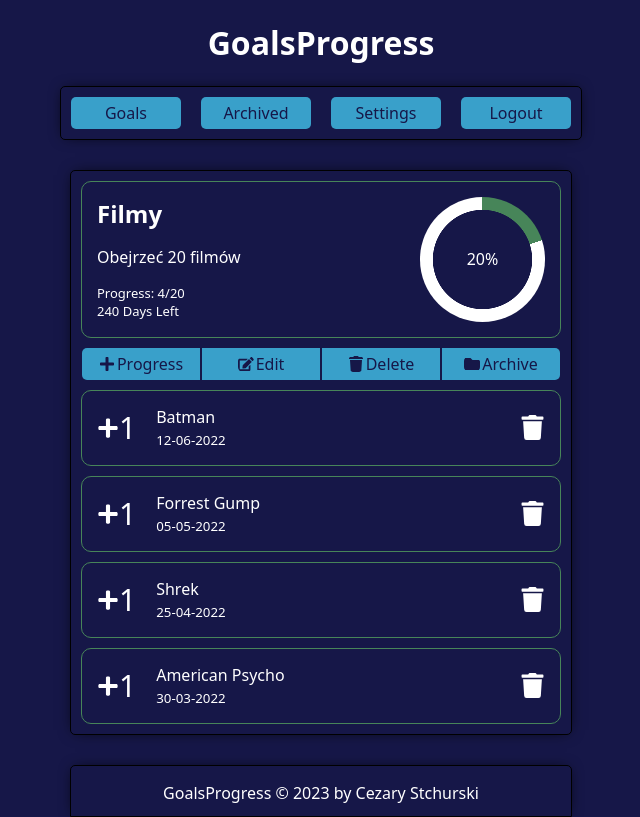
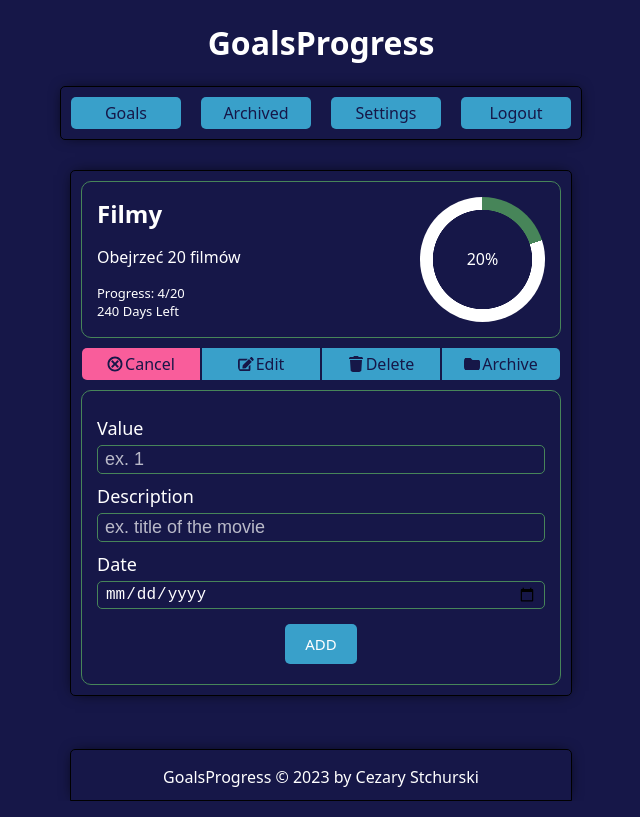
Before and after one commit to czareks2000/GoalsProgress, a React (Create React App) app in the folder goals-progress/: page /goal/1 in a window 1280 px wide. Both pictures are taken after a click on the element "Progress". Shown: the whole page, without its empty margins (319-959 px from the left). Built offline with nearby package versions, Linux system fonts and the light colour scheme.

Commit message:
progress add form component and functionality

```diff
--- a/goals-progress/src/App.css
+++ b/goals-progress/src/App.css
@@ -202,6 +202,10 @@ a .goal{
   background-color: var(--highlight);
 }
 
+.action.active{
+  background-color: var(--highlight);
+}
+
 .progress{
   display: flex;
   cursor: default;
--- a/goals-progress/src/components/Actions.js
+++ b/goals-progress/src/components/Actions.js
@@ -1,12 +1,15 @@
 import { FaPlus, FaEdit, FaTrash, FaFolder } from 'react-icons/fa'
+import { GiCancel } from 'react-icons/gi'
 
-const Actions = () => {
-
+const Actions = ({ onShowAddForm, showAddForm }) => {
     return (
         <div className="actions text-center">
-            <div className="action">
-                <FaPlus/>
-                Progress
+            <div className={`action ${showAddForm ? 'active' : ''}`} onClick={onShowAddForm}>
+                {showAddForm ?
+                <><GiCancel/>Cancel</>
+                :
+                <><FaPlus/>Progress</>
+                }
             </div>
             <div className="action">
                 <FaEdit/>
--- a/goals-progress/src/components/GoalDetails.js
+++ b/goals-progress/src/components/GoalDetails.js
@@ -4,22 +4,12 @@ import { useEffect, useState } from "react"
 import Goal from "./Goal";
 import Actions from "./Actions";
 import ProgressList from "./ProgressList";
+import ProgressAddForm from "./ProgressAddForm";
 
 const GoalDetails = ({ goals }) => {
     const [goal, setGoal] = useState();
-
-    const param = useParams();
-
-    useEffect(() => {
-        const getGoal = () => {
-            const goal = goals.find(x => `${x.id}` === param.id);
-            setGoal(goal);
-        }
-
-        getGoal();
-    })
-
-    const progressList = [
+    const [showAddForm, setShowAddForm] = useState(false);
+    const [progressList, setProgressList] = useState([
     {
         id: 1,
         value: 1,
@@ -44,15 +34,40 @@ const GoalDetails = ({ goals }) => {
         description: 'American Psycho',
         date: '30-03-2022',
     }
-      ]
+    ]);
+
+    const param = useParams();
+
+    useEffect(() => {
+        const getGoal = () => {
+            const goal = goals.find(x => `${x.id}` === param.id);
+            setGoal(goal);
+        }
+
+        getGoal();
+    })
+
+    const toggleAddForm = () => {
+        setShowAddForm(!showAddForm);
+    };
+
+    // add progress
+    const addProgress = (progress) => {
+        setProgressList([ ...progressList, progress]);
+        setShowAddForm(false);
+    }
 
     return (
         <div className="container shadow">
             {goal ?
             <>
                 <Goal goal={goal}/>
-                <Actions/>
+                <Actions showAddForm={showAddForm} onShowAddForm={toggleAddForm}/>
+                {showAddForm ?
+                <ProgressAddForm onAdd={addProgress} toggleAddForm={toggleAddForm}/>
+                :
                 <ProgressList progressList={progressList}/>
+                }
             </>
             :
             <p className="text-center">Loading...</p>
--- /dev/null
+++ b/goals-progress/src/components/ProgressAddForm.js
@@ -0,0 +1,52 @@
+import { useState } from "react"
+
+import Button from "./Button";
+
+const ProgressAddForm = ({ onAdd, toggleAddForm }) => {
+    const [value, setValue] = useState();
+    const [description, setDescription] = useState();
+    const [date, setDate] = useState();
+
+
+    const onSubmit = (e) => {
+        e.preventDefault();
+
+        onAdd({ value, description, date });
+        toggleAddForm();
+    }
+
+    return (
+      <form className="create-form outline " onSubmit={onSubmit}>
+          <div className="form-control">
+            <label>Value</label>
+            <input
+              type="number"
+              placeholder="ex. 1"
+              value={value}
+              onChange={(e) => setValue(e.target.value)}
+            />
+          </div>
+          <div className="form-control">
+            <label>Description</label>
+            <input
+              type="text"
+              placeholder="ex. title of the movie"
+              value={description}
+              onChange={(e) => setDescription(e.target.value)}
+            />
+          </div>
+          <div className="form-control">
+            <label>Date</label>
+            <input
+              type="date"
+              onChange={(e) => setDate(e.target.value)}
+            />
+          </div>
+          <div className="text-center">
+            <Button text={<>ADD</>} color={'#39a0ca'}/>
+          </div>
+        </form>
+  )
+}
+
+export default ProgressAddForm
```
Lines whose indentation alone changed are shown as unchanged.
